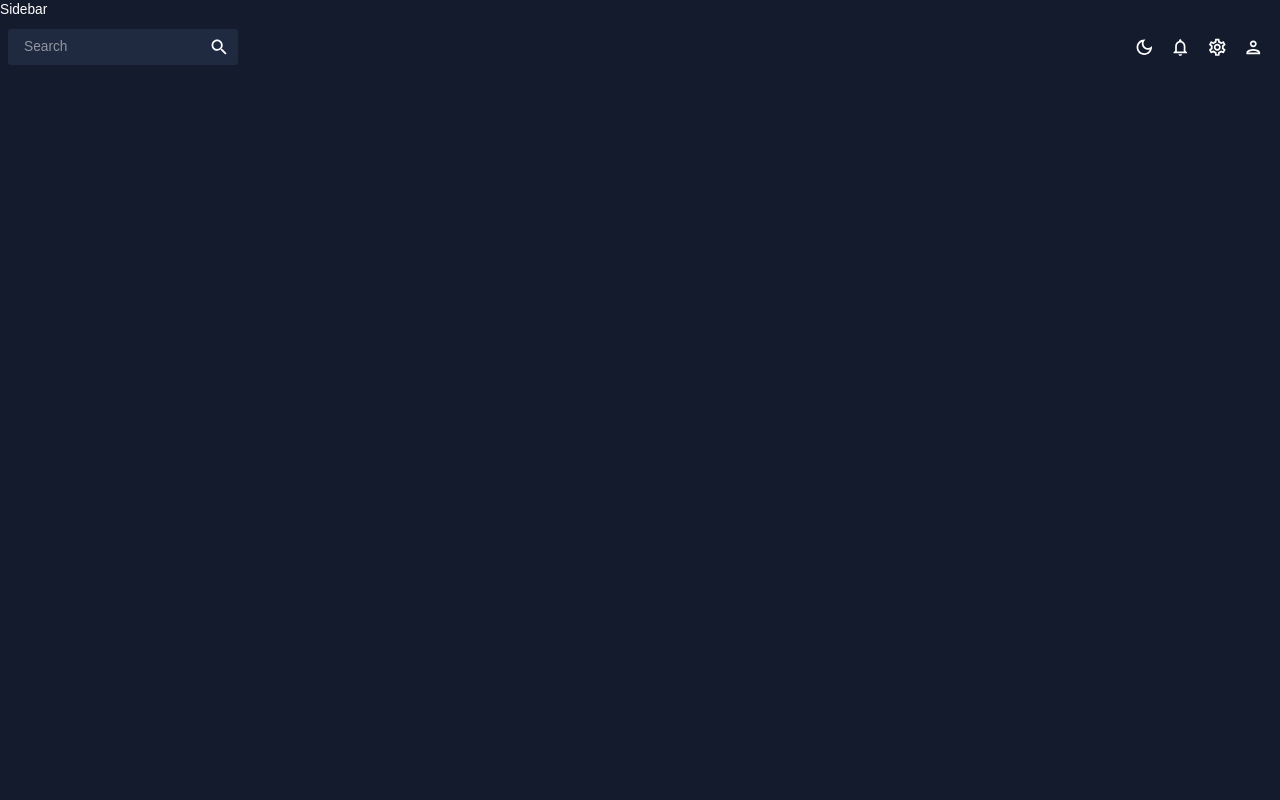
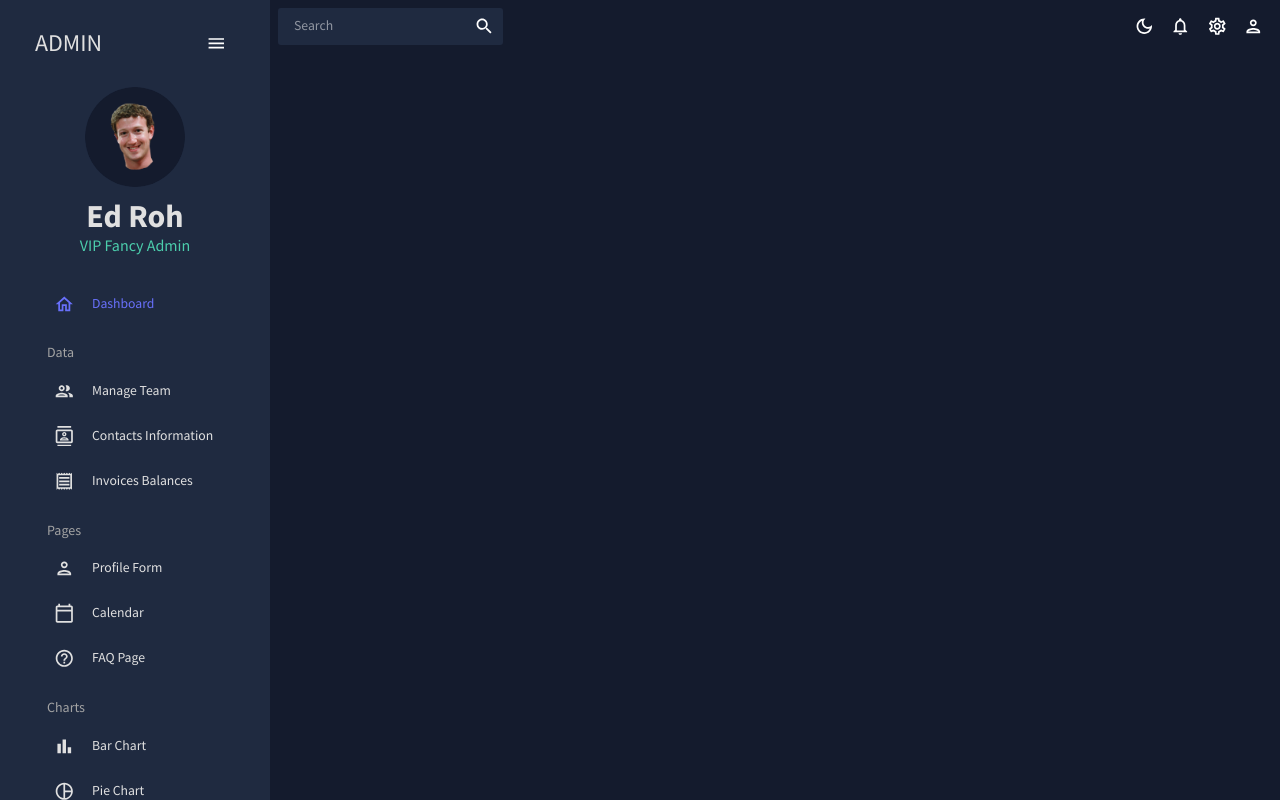
Before and after one commit to mishobo/react-admin-dashboard, a React (Create React App) app: page / in a window 1280 px wide. Built offline with nearby package versions, Linux system fonts and the light colour scheme.

Commit message:
side bar

```diff
--- a/src/App.js
+++ b/src/App.js
@@ -9,7 +9,6 @@
   const [isSidebar, setIsSidebar] = useState(true);
 
   return (
-    <>
     <ColorModeContext.Provider value={colorMode}>
       <ThemeProvider theme={theme}>
         <CssBaseline />
@@ -21,6 +20,5 @@
         </div>
       </ThemeProvider>
     </ColorModeContext.Provider>
-    </>
   );
 }
--- a/src/index.css
+++ b/src/index.css
@@ -1,13 +1,35 @@
-body {
-  margin: 0;
-  font-family: -apple-system, BlinkMacSystemFont, 'Segoe UI', 'Roboto', 'Oxygen',
-    'Ubuntu', 'Cantarell', 'Fira Sans', 'Droid Sans', 'Helvetica Neue',
-    sans-serif;
-  -webkit-font-smoothing: antialiased;
-  -moz-osx-font-smoothing: grayscale;
+@import url("https://fonts.googleapis.com/css2?family=Source+Sans+Pro:wght@400;600;700&display=swap");
+
+html,
+body,
+#root,
+.app,
+.content {
+  height: 100%;
+  width: 100%;
+  font-family: "Source Sans Pro", sans-serif;
 }
 
-code {
-  font-family: source-code-pro, Menlo, Monaco, Consolas, 'Courier New',
-    monospace;
+.app {
+  display: flex;
+  position: relative;
 }
+
+::-webkit-scrollbar {
+  width: 10px;
+}
+
+/* Track */
+::-webkit-scrollbar-track {
+  background: #e0e0e0;
+}
+
+/* Handle */
+::-webkit-scrollbar-thumb {
+  background: #888;
+}
+
+/* Handle on hover */
+::-webkit-scrollbar-thumb:hover {
+  background: #555;
+}
--- a/src/index.js
+++ b/src/index.js
@@ -2,10 +2,13 @@
 import ReactDOM from 'react-dom/client';
 import './index.css';
 import App from './App';
+import { BrowserRouter } from "react-router-dom";
 
 const root = ReactDOM.createRoot(document.getElementById('root'));
 root.render(
   <React.StrictMode>
+    <BrowserRouter>
     <App />
+    </BrowserRouter>
   </React.StrictMode>
 );
--- a/src/scenes/global/Sidebar.jsx
+++ b/src/scenes/global/Sidebar.jsx
@@ -1,7 +1,224 @@
-import React from 'react'
+import { useState } from "react";
+import { ProSidebar, Menu, MenuItem } from "react-pro-sidebar";
+import { Box, IconButton, Typography, useTheme } from "@mui/material";
+import { Link } from "react-router-dom";
+import "react-pro-sidebar/dist/css/styles.css";
+import { tokens } from "../../theme";
+import HomeOutlinedIcon from "@mui/icons-material/HomeOutlined";
+import PeopleOutlinedIcon from "@mui/icons-material/PeopleOutlined";
+import ContactsOutlinedIcon from "@mui/icons-material/ContactsOutlined";
+import ReceiptOutlinedIcon from "@mui/icons-material/ReceiptOutlined";
+import PersonOutlinedIcon from "@mui/icons-material/PersonOutlined";
+import CalendarTodayOutlinedIcon from "@mui/icons-material/CalendarTodayOutlined";
+import HelpOutlineOutlinedIcon from "@mui/icons-material/HelpOutlineOutlined";
+import BarChartOutlinedIcon from "@mui/icons-material/BarChartOutlined";
+import PieChartOutlineOutlinedIcon from "@mui/icons-material/PieChartOutlineOutlined";
+import TimelineOutlinedIcon from "@mui/icons-material/TimelineOutlined";
+import MenuOutlinedIcon from "@mui/icons-material/MenuOutlined";
+import MapOutlinedIcon from "@mui/icons-material/MapOutlined";
+
+const Item = ({ title, to, icon, selected, setSelected }) => {
+  const theme = useTheme();
+  const colors = tokens(theme.palette.mode);
+  return (
+    <MenuItem
+      active={selected === title}
+      style={{
+        color: colors.grey[100],
+      }}
+      onClick={() => setSelected(title)}
+      icon={icon}
+    >
+      <Typography>{title}</Typography>
+      <Link to={to} />
+    </MenuItem>
+  );
+};
 
 export default function Sidebar() {
+  const theme = useTheme();
+  const colors = tokens(theme.palette.mode);
+  const [isCollapsed, setIsCollapsed] = useState(false);
+  const [selected, setSelected] = useState("Dashboard");
+
   return (
-    <div>Sidebar</div>
-  )
+    <Box
+      sx={{
+        "& .pro-sidebar-inner": {
+          background: `${colors.primary[400]} !important`,
+        },
+        "& .pro-icon-wrapper": {
+          backgroundColor: "transparent !important",
+        },
+        "& .pro-inner-item": {
+          padding: "5px 35px 5px 20px !important",
+        },
+        "& .pro-inner-item:hover": {
+          color: "#868dfb !important",
+        },
+        "& .pro-menu-item.active": {
+          color: "#6870fa !important",
+        },
+      }}
+    >
+      <ProSidebar collapsed={isCollapsed}>
+        <Menu iconShape="square">
+          <MenuItem
+            onClick={() => setIsCollapsed(!isCollapsed)}
+            icon={isCollapsed ? <MenuOutlinedIcon /> : undefined}
+            style={{
+              margin: "10px 0 20px 0",
+              color: colors.grey[100],
+            }}
+          >
+            {!isCollapsed && (
+              <Box
+                display="flex"
+                justifyContent="space-between"
+                alignItems="center"
+                ml="15px"
+              >
+                <Typography variant="h3" color={colors.grey[100]}>
+                  ADMIN
+                </Typography>
+                <IconButton onClick={() => setIsCollapsed(!isCollapsed)}>
+                  <MenuOutlinedIcon />
+                </IconButton>
+              </Box>
+            )}
+          </MenuItem>
+
+          {!isCollapsed && (
+            <Box mb="25px">
+              <Box display="flex" justifyContent="center" alignItems="center">
+                <img
+                  alt="profile-user"
+                  width="100px"
+                  height="100px"
+                  src={`../../assets/user.png`}
+                  style={{ cursor: "pointer", borderRadius: "50%" }}
+                />
+              </Box>
+              <Box textAlign="center">
+                <Typography
+                  variant="h2"
+                  color={colors.grey[100]}
+                  fontWeight="bold"
+                  sx={{ m: "10px 0 0 0" }}
+                >
+                  Ed Roh
+                </Typography>
+                <Typography variant="h5" color={colors.greenAccent[500]}>
+                  VIP Fancy Admin
+                </Typography>
+              </Box>
+            </Box>
+          )}
+
+          <Box paddingLeft={isCollapsed ? undefined : "10%"}>
+            <Item
+              title="Dashboard"
+              to="/"
+              icon={<HomeOutlinedIcon />}
+              selected={selected}
+              setSelected={setSelected}
+            />
+
+            <Typography
+              variant="h6"
+              color={colors.grey[300]}
+              sx={{ m: "15px 0 5px 20px" }}
+            >
+              Data
+            </Typography>
+
+            <Item
+              title="Manage Team"
+              to="/team"
+              icon={<PeopleOutlinedIcon />}
+              selected={selected}
+              setSelected={setSelected}
+            />
+            <Item
+              title="Contacts Information"
+              to="/contacts"
+              icon={<ContactsOutlinedIcon />}
+              selected={selected}
+              setSelected={setSelected}
+            />
+            <Item
+              title="Invoices Balances"
+              to="/invoices"
+              icon={<ReceiptOutlinedIcon />}
+              selected={selected}
+              setSelected={setSelected}
+            />
+            <Typography
+              variant="h6"
+              color={colors.grey[300]}
+              sx={{ m: "15px 0 5px 20px" }}
+            >
+              Pages
+            </Typography>
+            <Item
+              title="Profile Form"
+              to="/form"
+              icon={<PersonOutlinedIcon />}
+              selected={selected}
+              setSelected={setSelected}
+            />
+            <Item
+              title="Calendar"
+              to="/calendar"
+              icon={<CalendarTodayOutlinedIcon />}
+              selected={selected}
+              setSelected={setSelected}
+            />
+            <Item
+              title="FAQ Page"
+              to="/faq"
+              icon={<HelpOutlineOutlinedIcon />}
+              selected={selected}
+              setSelected={setSelected}
+            />
+            <Typography
+              variant="h6"
+              color={colors.grey[300]}
+              sx={{ m: "15px 0 5px 20px" }}
+            >
+              Charts
+            </Typography>
+            <Item
+              title="Bar Chart"
+              to="/bar"
+              icon={<BarChartOutlinedIcon />}
+              selected={selected}
+              setSelected={setSelected}
+            />
+            <Item
+              title="Pie Chart"
+              to="/pie"
+              icon={<PieChartOutlineOutlinedIcon />}
+              selected={selected}
+              setSelected={setSelected}
+            />
+            <Item
+              title="Line Chart"
+              to="/line"
+              icon={<TimelineOutlinedIcon />}
+              selected={selected}
+              setSelected={setSelected}
+            />
+            <Item
+              title="Geography Chart"
+              to="/geography"
+              icon={<MapOutlinedIcon />}
+              selected={selected}
+              setSelected={setSelected}
+            />
+          </Box>
+        </Menu>
+      </ProSidebar>
+    </Box>
+  );
 }
--- a/src/scenes/global/Topbar.jsx
+++ b/src/scenes/global/Topbar.jsx
@@ -31,7 +31,7 @@
       {/* ICONS */}
       <Box display="flex">
         <IconButton onClick={colorMode.toggleColorMode}>
-        {theme.palette.mode === "dark" ? (
+          {theme.palette.mode === "dark" ? (
             <DarkModeOutlinedIcon />
           ) : (
             <LightModeOutlinedIcon />
```
Also changed, not shown: public/assets/user.png (added). Lines whose indentation alone changed are shown as unchanged.
